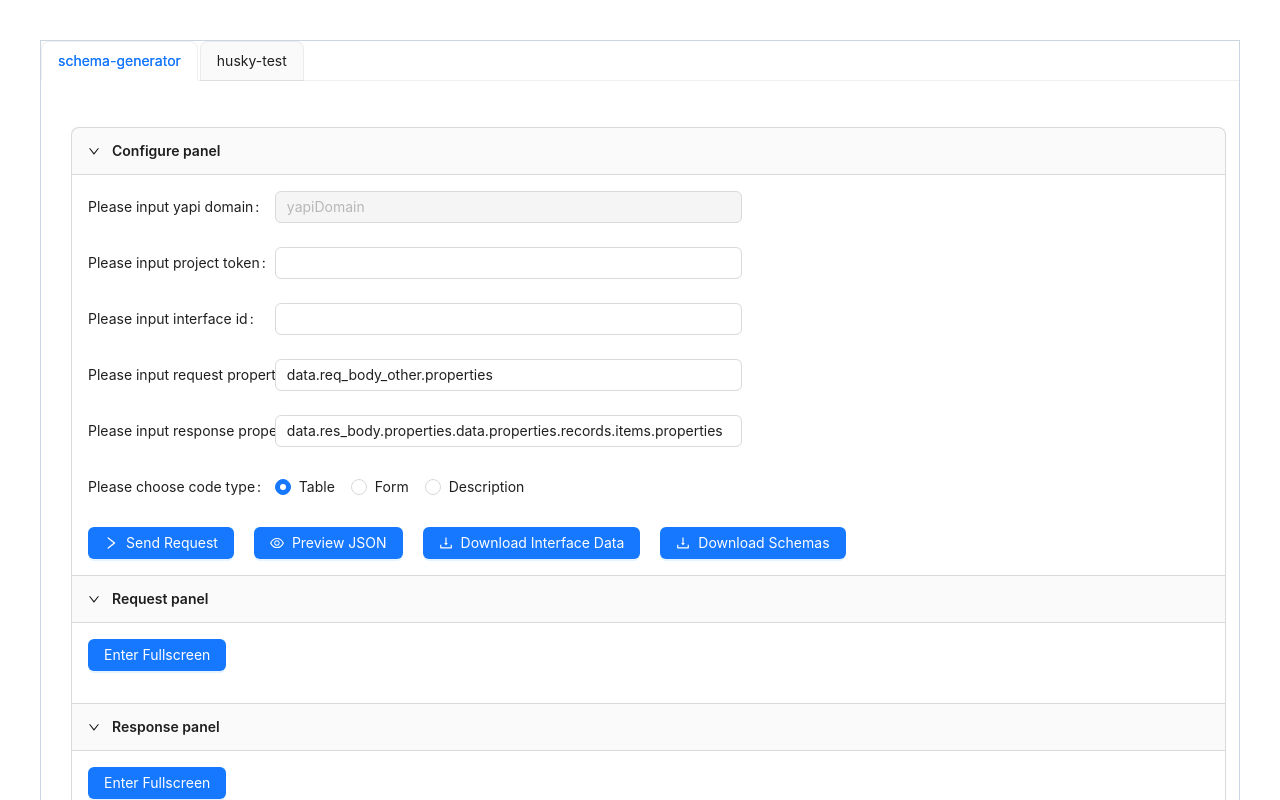
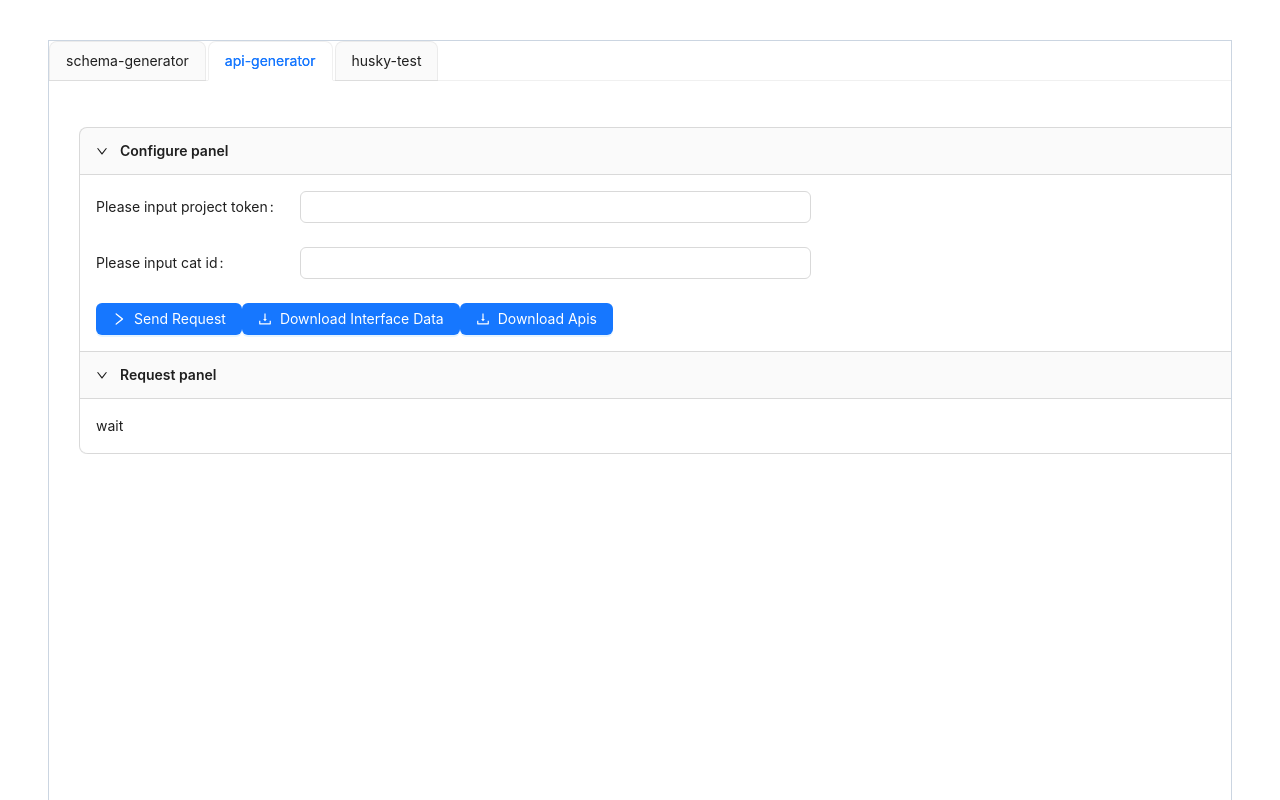
Before and after one commit to qq-radio/code-generator, a Vue app: page /api-generator in a window 1280 px wide. Before the commit this address led to /schema-generator. Shown: the top 800 px of the page. Built offline with nearby package versions, Linux system fonts and the light colour scheme.

Commit message:
soldier of fortune

```diff
--- a/src/App.vue
+++ b/src/App.vue
@@ -14,9 +14,9 @@ import { ref } from 'vue'
 
 const router = useRouter()
 
-const activeKey = ref<string>('schema-generator')
+const activeKey = ref<string>('api-generator')
 
-const tabs = ref([{ key: 'schema-generator' }, { key: 'husky-test' }])
+const tabs = ref([{ key: 'schema-generator' }, { key: 'api-generator' }, { key: 'husky-test' }])
 
 watch(
   () => activeKey.value,
@@ -27,6 +27,10 @@ watch(
 )
 </script>
 
-<style>
+<style lang="less" scoped>
 @import './assets/main.css';
+
+/deep/ .ant-collapse-header-text {
+  font-weight: 600;
+}
 </style>
--- a/src/https/index.ts
+++ /dev/null
@@ -1,24 +0,0 @@
-import { parseJson } from '@/utils'
-import axios from 'axios'
-
-type Option = {
-  yapiDomain: string
-  projectToken: string
-  interfaceId: string | number
-}
-export const axiosFetch = async (option: Option) => {
-  try {
-    const { yapiDomain, projectToken, interfaceId } = option
-    const url = `${yapiDomain}?token=${projectToken}&id=${interfaceId}`
-    const options = {
-      headers: {
-        'Content-type': 'application/json'
-      }
-    }
-    const { data } = await axios.get(url, options)
-    parseJson(data)
-    return data
-  } catch (error) {
-    console.error(`获取接口：${error}`)
-  }
-}
--- /dev/null
+++ b/src/https/yapi.ts
@@ -0,0 +1,44 @@
+import { parseJson } from '@/utils'
+import axios from 'axios'
+
+type GetApiOption = {
+  projectToken: string
+  interfaceId: string | number
+}
+
+export const yapiInterfaceGetApi = async (option: GetApiOption) => {
+  try {
+    const { projectToken, interfaceId } = option
+    const url = `/yapiServer/interface/get?token=${projectToken}&id=${interfaceId}`
+    const options = {
+      headers: {
+        'Content-type': 'application/json'
+      }
+    }
+    const { data } = await axios.get(url, options)
+    parseJson(data)
+    return data
+  } catch (error) {
+    console.error(`yapiInterfaceGetApi error：${error}`)
+  }
+}
+
+type ListApiOption = {
+  projectToken: string
+  catId: string | number
+}
+export const yapiInterfaceListApi = async (option: ListApiOption) => {
+  try {
+    const { projectToken, catId } = option
+    const url = `/yapiServer/interface/list_cat?page=1&limit=40&token=${projectToken}&catid=${catId}`
+    const options = {
+      headers: {
+        'Content-type': 'application/json'
+      }
+    }
+    const { data } = await axios.get(url, options)
+    return data
+  } catch (error) {
+    console.error(`yapiInterfaceListApi error：${error}`)
+  }
+}
--- a/src/router/index.ts
+++ b/src/router/index.ts
@@ -1,5 +1,6 @@
 import { createRouter, createWebHistory } from 'vue-router'
 import SchemaGeneratorIndex from '@/views/schema-generator/index.vue'
+import ApiGeneratorIndex from '@/views/api-generator/index.vue'
 import HuskyTestIndex from '@/views/husky-test/index.vue'
 
 const router = createRouter({
@@ -15,6 +16,11 @@ const router = createRouter({
       component: SchemaGeneratorIndex
     },
     {
+      path: '/api-generator',
+      name: 'api-generator',
+      component: ApiGeneratorIndex
+    },
+    {
       path: '/husky-test',
       name: 'husky-test',
       component: HuskyTestIndex
--- a/src/types/index.ts
+++ b/src/types/index.ts
@@ -13,7 +13,6 @@ export type Properties = {
 
 export type GlobalConfig = {
   codeType: CodeType
-  yapiDomain: string
   projectToken: string
   interfaceId: string
   requestPropertyKeyPath: string
@@ -40,3 +39,18 @@ export type Config = {
 }
 
 export type DataSourceItem = SettingConfigItem & { value: string }
+
+export type FormItem = {
+  label: string
+  field: string
+  component?: string
+  componentProps?: object
+}
+
+export type Method = 'GET' | 'POST' | 'DELETE'
+
+export type ApiItem = {
+  title: string
+  method: Method
+  path: string
+}
--- a/src/utils/download.ts
+++ b/src/utils/download.ts
@@ -1,6 +1,5 @@
-export function downloadJson(data: BlobPart, filename: string) {
-  const blobData = [JSON.stringify(data)]
-  const blob = new Blob(blobData, { type: 'application/json' })
+export function downloadFile(filename: string, data: any, type: string) {
+  const blob = new Blob([data], { type })
   const blobURL = window.URL.createObjectURL(blob)
 
   const downloadLink = document.createElement('a')
@@ -18,3 +17,11 @@ export function downloadJson(data: BlobPart, filename: string) {
   document.body.removeChild(downloadLink)
   window.URL.revokeObjectURL(blobURL)
 }
+
+export function downloadJson(filename: string, data: any) {
+  return downloadFile(filename, JSON.stringify(data), 'application/json')
+}
+
+export function downloadJavascript(filename: string, data: any) {
+  return downloadFile(filename, data, 'application/javascript')
+}
--- /dev/null
+++ b/src/utils/generate.ts
@@ -0,0 +1,44 @@
+import type { ApiItem } from '@/types'
+import { capitalizeFirstLetter } from '@/utils'
+
+function checkHasPathVariable(path: string) {
+  return /\/{[^}]+}/.test(path)
+}
+
+function removePathVariable(path: string) {
+  return path.replace(/\/{[^}]+}/g, '')
+}
+
+function pathToName(path: string) {
+  return path.replace(/\/(\w+)\/(\w+)/, (_match, word1, word2) => {
+    return `${word1}${capitalizeFirstLetter(word2)}`
+  })
+}
+
+function getPath(path: string) {
+  return path.replace(/\{(\w+)\}/, '${' + '$1' + '}')
+}
+
+export function generateApiFile(apis: ApiItem[]) {
+  let content = ''
+
+  apis.forEach((api) => {
+    const hasPathVariable = checkHasPathVariable(api.path)
+
+    const description = api.title
+
+    const name = hasPathVariable ? pathToName(removePathVariable(api.path)) : pathToName(api.path)
+
+    const requestKey = hasPathVariable ? 'id' : 'data'
+
+    const method = api.method.toLowerCase()
+
+    const requestPath = getPath(api.path)
+
+    content += `// ${description} \n export const ${name}Api = ${requestKey} => request.${method}(\`${requestPath}\`,  ${requestKey}) \n\n`
+  })
+
+  const outputFileContent = `import { todoService as request } from '@/services/service'; \n\n ${content}`
+
+  return outputFileContent
+}
--- a/src/utils/index.ts
+++ b/src/utils/index.ts
@@ -42,5 +42,17 @@ export function checkNotEmptyKeyValue(obj: Record<string, any>): boolean {
 }
 
 export function capitalizeFirstLetter(str: string) {
-  return str.charAt(0).toUpperCase() + str.slice(1).toLowerCase()
+  return str.charAt(0).toUpperCase() + str.slice(1)
 }
+
+export function filterObjectByKey<T extends Record<string, any>, K extends keyof T>(obj: T, keys: K[]): Pick<T, K> {
+  const filteredObj = {} as Pick<T, K>
+
+  keys.forEach((key) => {
+    if (Object.prototype.hasOwnProperty.call(obj, key)) {
+      filteredObj[key] = obj[key]
+    }
+  })
+
+  return filteredObj
+}
--- /dev/null
+++ b/src/views/api-generator/index.vue
@@ -0,0 +1,114 @@
+<template>
+  <div class="m-5 h-screen w-screen overflow-y-auto overflow-x-hidden p-2.5">
+    <a-collapse v-model:activeKey="activeKey" class="w-11/12">
+      <a-collapse-panel key="configure-panel" header="Configure panel">
+        <a-form labelAlign="left" :label-col="{ span: 4 }" :wrapper-col="{ span: 10 }">
+          <a-form-item v-for="(formItem, index) in formConfigs" :key="index" :label="formItem.label">
+            <a-input v-model:value="formValues[formItem.field]" v-bind="formItem.componentProps" />
+          </a-form-item>
+        </a-form>
+        <div>
+          <a-button class="mr-4" type="primary" @click="fetchData">
+            <template #icon>
+              <RightOutlined />
+            </template>
+            Send Request
+          </a-button>
+          <a-button class="mr-4" type="primary" @click="downloadInterfaceData">
+            <template #icon>
+              <DownloadOutlined />
+            </template>
+            Download Interface Data
+          </a-button>
+          <a-button type="primary" @click="downloadApis">
+            <template #icon>
+              <DownloadOutlined />
+            </template>
+            Download Apis
+          </a-button>
+        </div>
+      </a-collapse-panel>
+      <a-collapse-panel key="response-panel" header="Request panel">wait</a-collapse-panel>
+    </a-collapse>
+  </div>
+</template>
+
+<script lang="ts">
+export default {
+  name: 'SchemaGeneratorIndex'
+}
+</script>
+<script setup lang="ts">
+import { generateApiFile } from '@/utils/generate'
+import { downloadJson, downloadJavascript } from '@/utils/download'
+import { checkNotEmptyKeyValue, filterObjectByKey } from '@/utils'
+import type { FormItem, ApiItem } from '@/types'
+import { yapiInterfaceListApi } from '@/https/yapi'
+import { DownloadOutlined, RightOutlined } from '@ant-design/icons-vue'
+import { message } from 'ant-design-vue'
+
+const formConfigs: FormItem[] = [
+  {
+    label: 'Please input project token',
+    field: 'projectToken'
+  },
+  {
+    label: 'Please input cat id',
+    field: 'catId'
+  }
+]
+
+const activeKey = ref(['configure-panel', 'response-panel'])
+
+type FetchConfig = {
+  projectToken: string
+  catId: string
+  [key: string]: string
+}
+const formValues: Ref<FetchConfig> = ref({
+  projectToken: '',
+  catId: ''
+})
+
+const storageKey = 'YAPI_INTERFACE_LIST_CONFIG'
+
+watch(
+  () => formValues.value,
+  (values) => {
+    window.localStorage.setItem(storageKey, JSON.stringify(values))
+  },
+  { deep: true }
+)
+
+const interfaceData = ref()
+
+const fetchData = async () => {
+  const isValid = checkNotEmptyKeyValue(formValues.value)
+  if (!isValid) {
+    message.warning('Please complete request fetch configure')
+    return
+  }
+  interfaceData.value = await yapiInterfaceListApi(formValues.value)
+}
+
+onMounted(() => {
+  const values = window.localStorage.getItem(storageKey)
+  if (values) {
+    formValues.value = JSON.parse(values)
+    fetchData()
+  }
+})
+
+type Lists = Array<ApiItem & { [key: string]: string }>
+const lists = computed<Lists>(() => interfaceData.value.data.list.map((item: any) => filterObjectByKey(item, ['title', 'method', 'path'])))
+
+const apis = computed(() => generateApiFile(lists.value))
+
+const downloadInterfaceData = async () => {
+  downloadJson('interface-data', interfaceData.value)
+}
+
+const downloadApis = async () => {
+  downloadJavascript('apis', apis.value)
+}
+</script>
--- a/src/views/schema-generator/index.vue
+++ b/src/views/schema-generator/index.vue
@@ -14,19 +14,19 @@
           </a-form-item>
         </a-form>
         <div>
-          <a-button type="primary" @click="fetchData">
+          <a-button class="mr-4" type="primary" @click="fetchData">
             <template #icon>
               <RightOutlined />
             </template>
             Send Request
           </a-button>
-          <a-button type="primary" @click="openPreviewJsonModal">
+          <a-button class="mr-4" type="primary" @click="openPreviewJsonModal">
             <template #icon>
               <EyeOutlined />
             </template>
             Preview JSON
           </a-button>
-          <a-button type="primary" @click="downloadInterfaceData">
+          <a-button class="mr-4" type="primary" @click="downloadInterfaceData">
             <template #icon>
               <DownloadOutlined />
             </template>
@@ -60,8 +60,8 @@ export default {
 import { downloadJson } from '@/utils/download'
 import { capitalizeFirstLetter, getValueByPath, checkNotEmptyKeyValue } from '@/utils'
 import { codeConfigs } from '@/configs'
-import type { CodeType, Properties, DataSourceItem } from '@/types'
-import { axiosFetch } from '@/https'
+import type { CodeType, Properties, DataSourceItem, FormItem } from '@/types'
+import { yapiInterfaceGetApi } from '@/https/yapi'
 import { DownloadOutlined, EyeOutlined, RightOutlined } from '@ant-design/icons-vue'
 import PreviewJsonModal from '@/components/PreviewJsonModal.vue'
 import PropertyPanel from '@/components/PropertyPanel.vue'
@@ -69,14 +69,7 @@ import { message } from 'ant-design-vue'
 
 const getCodeConfig = (codeType: CodeType) => codeConfigs.find((i) => i.codeType === codeType)
 
-const formConfigs = [
-  {
-    label: 'Please input yapi domain',
-    field: 'yapiDomain',
-    componentProps: {
-      disabled: true
-    }
-  },
+const formConfigs: FormItem[] = [
   {
     label: 'Please input project token',
     field: 'projectToken'
@@ -111,7 +104,6 @@ const activeKey = ref(['configure-panel', 'request-panel', 'response-panel'])
 
 type FetchConfig = {
   codeType: CodeType
-  yapiDomain: string
   projectToken: string
   interfaceId: string
   requestPropertyKeyPath: string
@@ -119,14 +111,13 @@ type FetchConfig = {
 }
 const formValues: Ref<FetchConfig & { [key: string]: string }> = ref({
   codeType: 'TABLE',
-  yapiDomain: 'yapiDomain',
   projectToken: '',
   interfaceId: '',
   requestPropertyKeyPath: 'data.req_body_other.properties',
   responsePropertyKeyPath: 'data.res_body.properties.data.properties.records.items.properties'
 })
 
-const storageKey = 'fetch-config'
+const storageKey = 'YAPI_INTERFACE_GET_CONFIG'
 
 watch(
   () => formValues.value,
@@ -152,7 +143,7 @@ const fetchData = async () => {
     message.warning('Please complete request fetch configure')
     return
   }
-  interfaceData.value = await axiosFetch(formValues.value)
+  interfaceData.value = await yapiInterfaceGetApi(formValues.value)
 }
 
 const cleanData = async () => {
@@ -251,26 +242,12 @@ const openPreviewJsonModal = () => {
 /**
  * download json
  */
-const downloadFileName = {
-  interface: 'interfaceData',
-  schema: 'schema'
-}
 
 const downloadInterfaceData = async () => {
-  downloadJson(interfaceData.value, downloadFileName.interface)
+  downloadJson('interface-data', interfaceData.value)
 }
 
 const downloadSchemas = async () => {
-  downloadJson(getSchemas(), downloadFileName.schema)
+  downloadJson('schema', getSchemas())
 }
 </script>
-
-<style lang="less" scoped>
-.ant-btn {
-  margin-right: 20px;
-}
-
-/deep/ .ant-collapse-header-text {
-  font-weight: 600;
-}
-</style>
--- a/vite.config.ts
+++ b/vite.config.ts
@@ -41,10 +41,10 @@ export default defineConfig(({ mode }) => {
     },
     server: {
       proxy: {
-        '/yapiDomain': {
-          target: env.VITE_BASE_URL,
+        '/yapiServer': {
+          target: env.VITE_YAPI_BASE_URL,
           changeOrigin: true,
-          rewrite: (path) => path.replace(/^\/yapiDomain/, '')
+          rewrite: (path) => path.replace(/^\/yapiServer/, '')
         }
       }
     }
```
